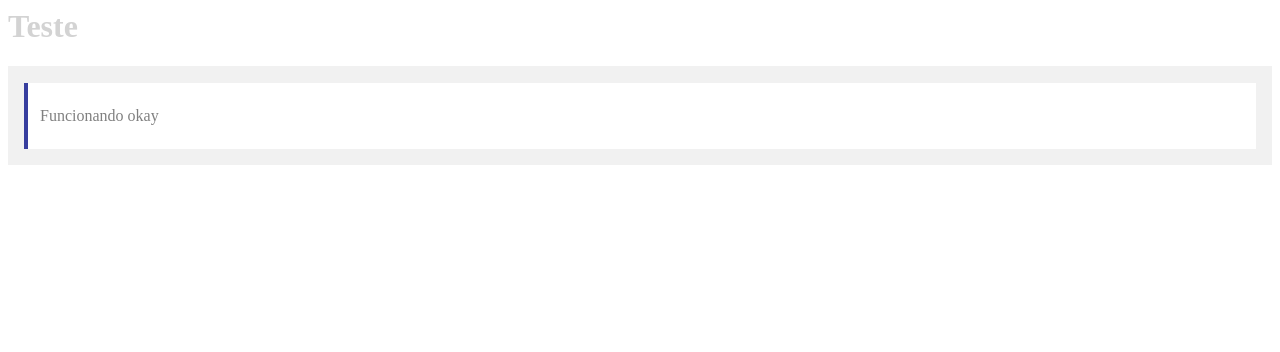
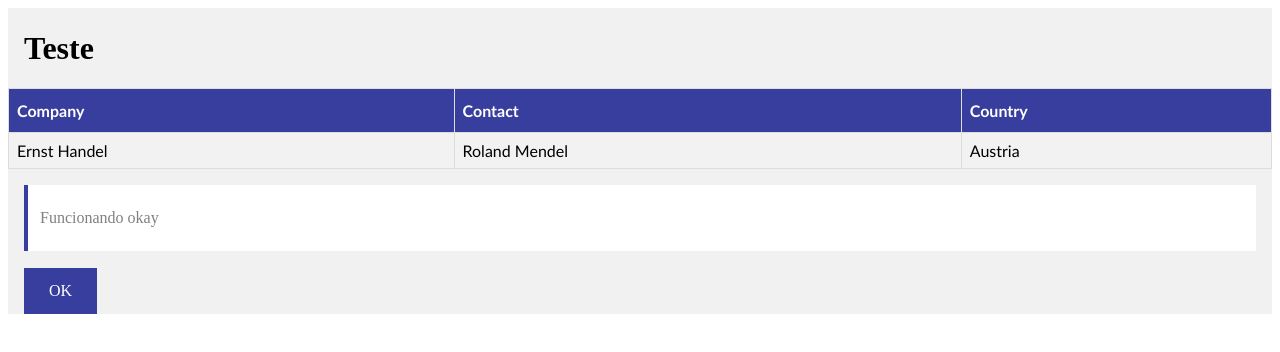
Before and after one commit to LEduard0/testes-casa, a plain HTML site: page teste.html in a window 1280 px wide. Drawn offline with Linux system fonts and the light colour scheme.

Commit message:
tabela com css

```diff
--- a/style.css
+++ b/style.css
@@ -1,11 +1,17 @@
 h1 {
-    color: lightgrey;
+    color: black;
 }
+
 .out {
     margin: 20px 0;
     padding: 0.01em 16px;
     background-color: #f1f1f1;
 }
+
+.no-margin {
+    margin: 0px;
+}
+
 .in {
     width: auto;
     background-color: #fff;
@@ -14,6 +20,51 @@ h1 {
     margin-top: 16px!important;
     margin-bottom: 16px!important;
 }
-p{
+
+p {
     color: grey;
 }
+
+a:link,
+a:visited {
+    background-color: rgb(55, 62, 158);
+    color: white;
+    padding: 14px 25px;
+    text-align: center;
+    text-decoration: none;
+    display: inline-block;
+}
+
+a:hover,
+a:active {
+    background-color: blue;
+}
+
+#customers {
+    font-family: "Trebuchet MS", Arial, Helvetica, sans-serif;
+    border-collapse: collapse;
+    width: 100%;
+    margin: auto;
+}
+
+#customers td,
+#customers th {
+    border: 1px solid #ddd;
+    padding: 8px;
+}
+
+#customers tr:nth-child(even) {
+    background-color: #f2f2f2;
+}
+
+#customers tr:hover {
+    background-color: #ddd;
+}
+
+#customers th {
+    padding-top: 12px;
+    padding-bottom: 12px;
+    text-align: left;
+    background-color: rgb(55, 62, 158);
+    color: white;
+}
--- a/teste.html
+++ b/teste.html
@@ -7,18 +7,29 @@
 
 <body>
     <header></header>
-    <div >
-        <div>
-            <h1>Teste</h1>
-        </div>
+    <div class="out no-margin">
+        <h1>Teste</h1>
     </div>
-    <div class="out">
+    <table id="customers">
+        <tr>
+            <th>Company</th>
+            <th>Contact</th>
+            <th>Country</th>
+        </tr>
+        <tr>
+            <td>Ernst Handel</td>
+            <td>Roland Mendel</td>
+            <td>Austria</td>
+        </tr>
+    </table>
+    <div class="out no-margin">
         <div class="in">
             <p>Funcionando okay</p>
         </div>
     </div>
-    <footer>
-    </footer>
+    <div class="out no-margin">
+        <a href="" target="_blank">OK</a>
+    </div>
 </body>
 
 </html>
```
